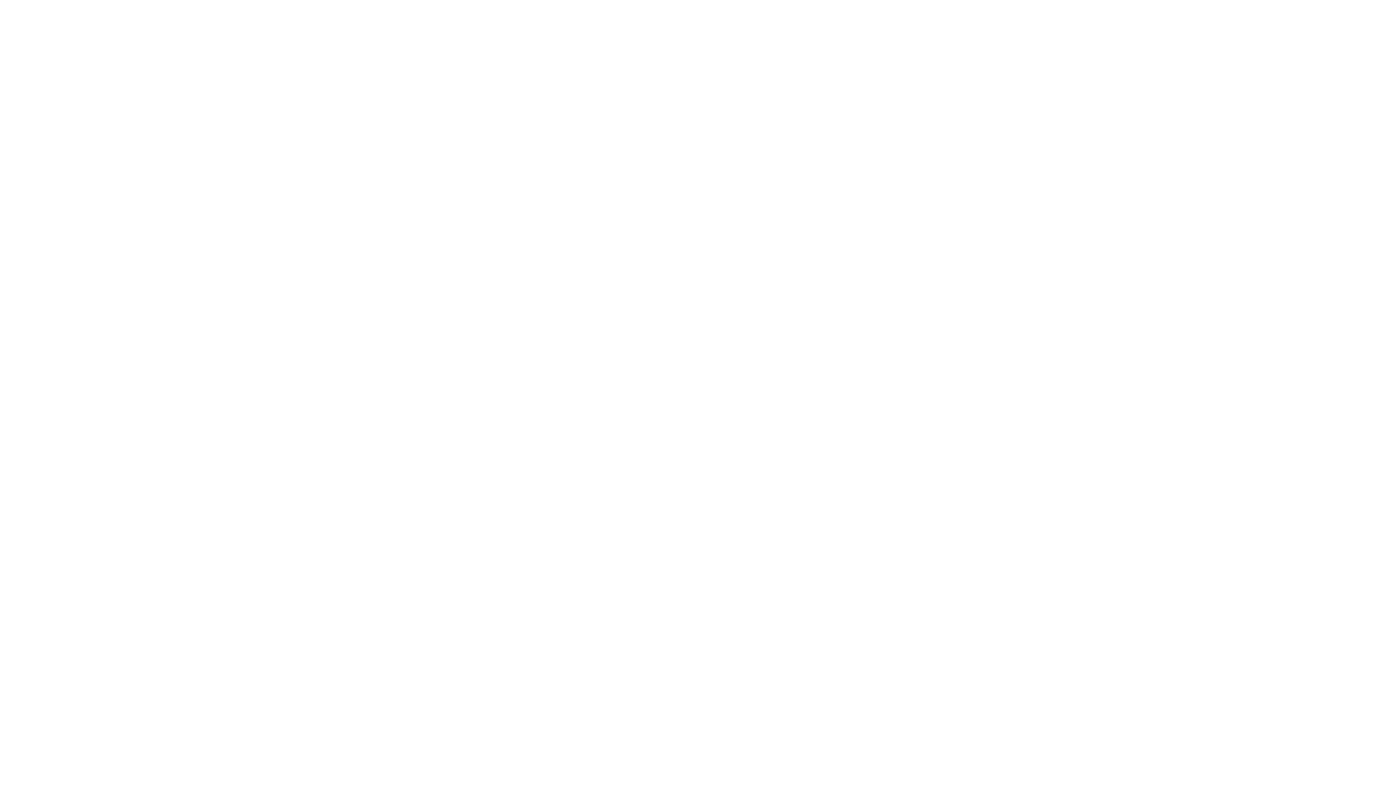
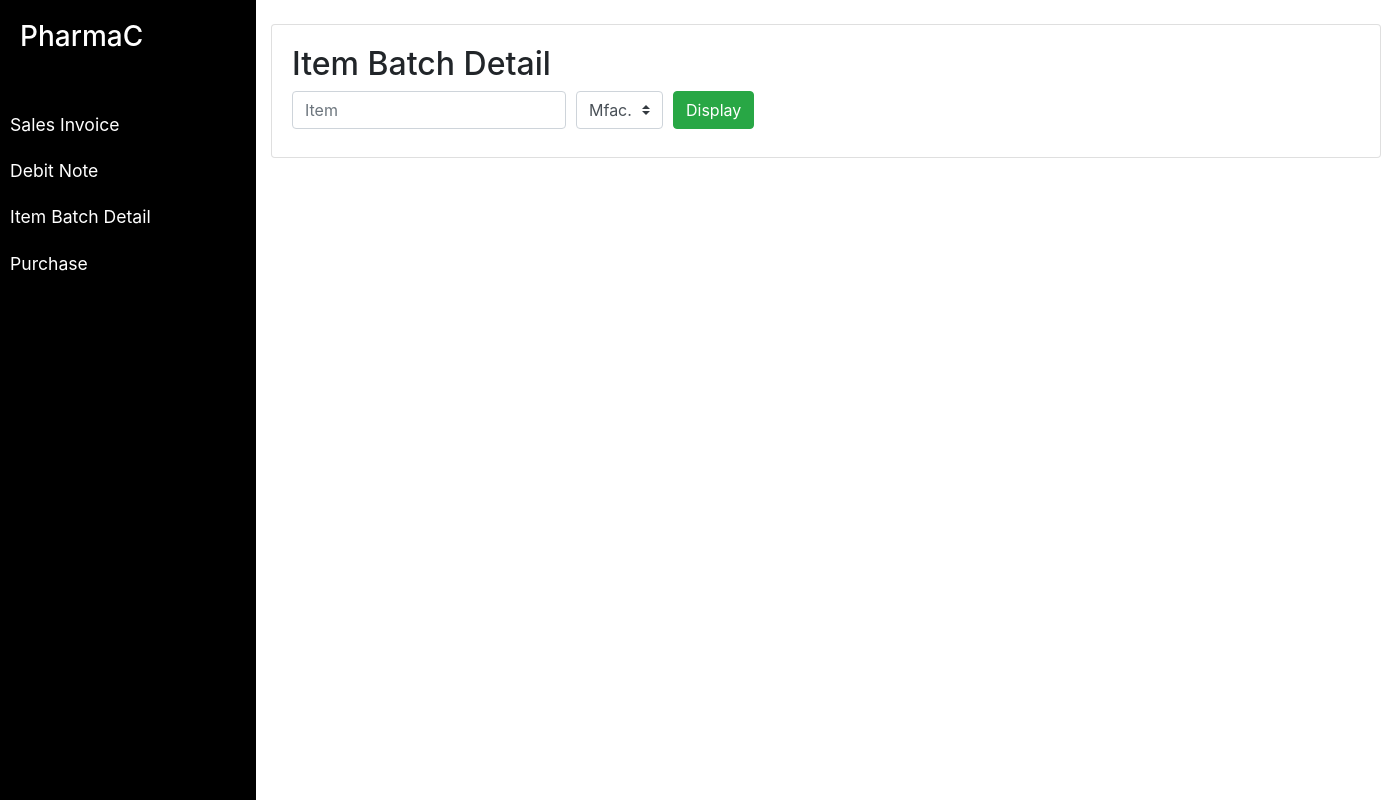
Before and after one commit to shravan1998/medical_application, an Angular app in the folder medical-application/: page /dashboard/item_batch in a window 1280 px wide. Before the commit this address led to /. Shown: the top 800 px of the page, 1396 px wide, since content can reach past the window. Built offline with nearby package versions, Linux system fonts and the light colour scheme.

Commit message:
Item batch complete

```diff
--- a/medical-application/src/app/app-routing.module.ts
+++ b/medical-application/src/app/app-routing.module.ts
@@ -6,6 +6,7 @@ import {RegisterComponent} from './register/register.component';
 import {DashboardComponent} from './dashboard/dashboard.component';
 import {SalesInvoiceComponent} from './sales-invoice/sales-invoice.component';
 import {DebitNoteComponent} from './debit-note/debit-note.component';
+import {ItemBatchComponent} from './item-batch/item-batch.component';
 import { from } from 'rxjs';
 
 const routes: Routes = [
@@ -24,7 +25,11 @@ const routes: Routes = [
   path:'dashboard/invoice',component:SalesInvoiceComponent
 },{
   path:'dashboard/debit_note',component:DebitNoteComponent
+},
+{
+  path:'dashboard/item_batch',component:ItemBatchComponent
 }
+
 ];
 
 @NgModule({
--- a/medical-application/src/app/app.module.ts
+++ b/medical-application/src/app/app.module.ts
@@ -9,6 +9,7 @@ import { RegisterComponent } from './register/register.component';
 import { DashboardComponent } from './dashboard/dashboard.component';
 import { SalesInvoiceComponent } from './sales-invoice/sales-invoice.component';
 import { DebitNoteComponent } from './debit-note/debit-note.component';
+import { ItemBatchComponent } from './item-batch/item-batch.component';
 
 @NgModule({
   declarations: [
@@ -18,7 +19,8 @@ import { DebitNoteComponent } from './debit-note/debit-note.component';
     RegisterComponent,
     DashboardComponent,
     SalesInvoiceComponent,
-    DebitNoteComponent
+    DebitNoteComponent,
+    ItemBatchComponent
   ],
   imports: [
     BrowserModule,
--- a/medical-application/src/app/dashboard/dashboard.component.html
+++ b/medical-application/src/app/dashboard/dashboard.component.html
@@ -16,7 +16,7 @@
                     <a routerLink="/dashboard/debit_note">Debit Note</a>
                 </li>
                 <li>
-                    <a href="#">Item Batch Detail</a>
+                    <a routerLink="/dashboard/item_batch">Item Batch Detail</a>
                 </li>
                 <li>
                     <a href="#">Purchase</a>
--- /dev/null
+++ b/medical-application/src/app/item-batch/item-batch.component.css
@@ -0,0 +1,6 @@
+.container
+{
+    position: absolute;
+    top:3%;
+    left:20%;
+}
--- /dev/null
+++ b/medical-application/src/app/item-batch/item-batch.component.html
@@ -0,0 +1,30 @@
+<app-dashboard></app-dashboard>
+<div class="container">
+        <div class="card">
+                <div class="card-body">
+                  <h2>Item Batch Detail</h2>
+                  <form>
+                        <div class="form-row align-items-center">
+                          <div class="col-auto">
+
+                            <input type="text" class="form-control mb-2" id="inlineFormInput" placeholder="Item">
+                          </div>
+                          <div class="col-auto">
+
+                                <select class="custom-select mb-2" id="inlineFormCustomSelect">
+                                  <option selected>Mfac.</option>
+                                  <option value="1">One</option>
+                                  <option value="2">Two</option>
+                                  <option value="3">Three</option>
+                                </select>
+
+                              </div>
+
+                          <div class="col-auto">
+                            <button type="submit" class="btn btn-success mb-2">Display</button>
+                          </div>
+                        </div>
+                      </form>
+                </div>
+              </div>
+</div>
--- /dev/null
+++ b/medical-application/src/app/item-batch/item-batch.component.ts
@@ -0,0 +1,15 @@
+import { Component, OnInit } from '@angular/core';
+
+@Component({
+  selector: 'app-item-batch',
+  templateUrl: './item-batch.component.html',
+  styleUrls: ['./item-batch.component.css']
+})
+export class ItemBatchComponent implements OnInit {
+
+  constructor() { }
+
+  ngOnInit() {
+  }
+
+}
```
Also changed, not shown: 1 other file (tests, documents, lock files or other folders).
